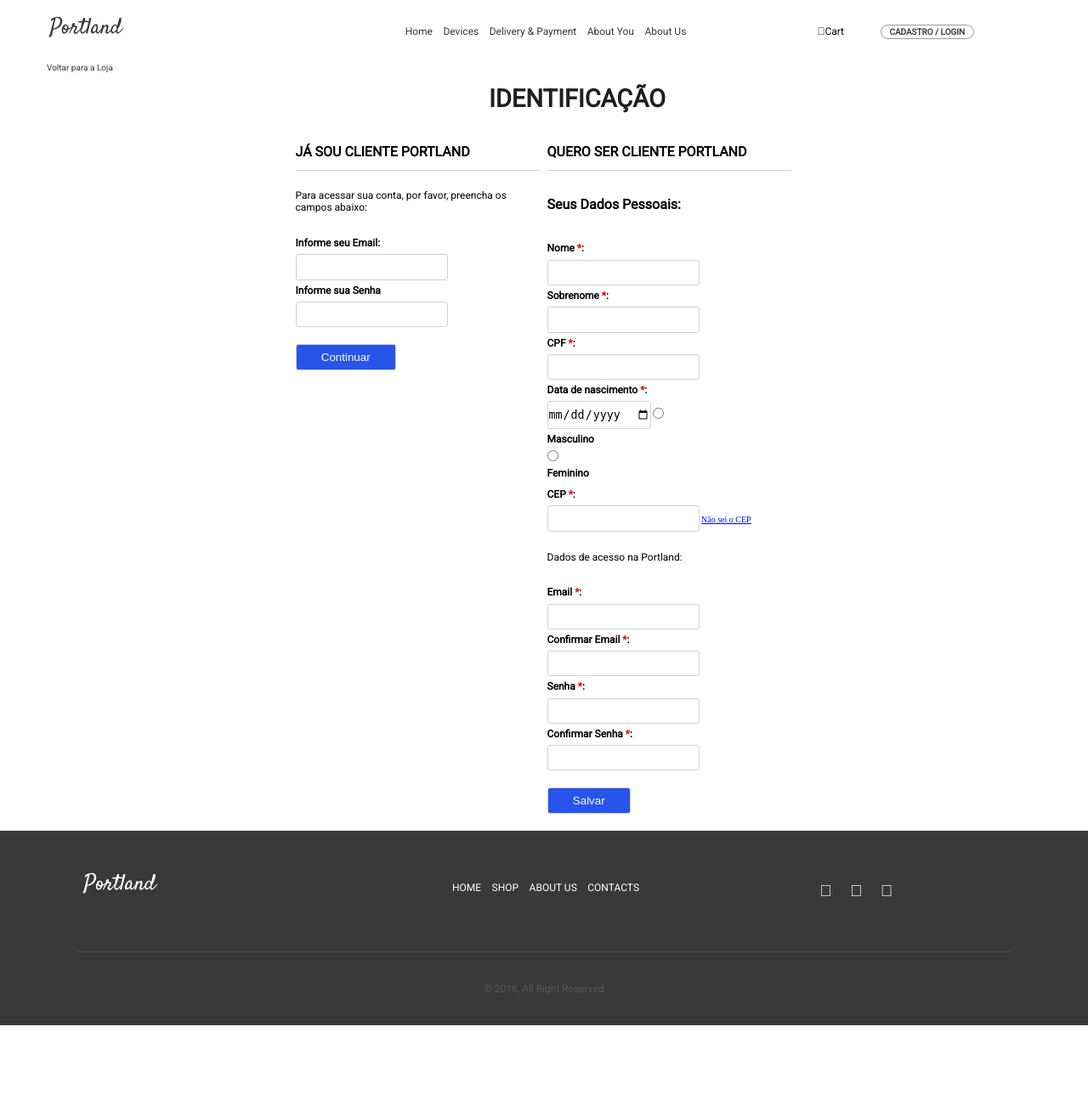
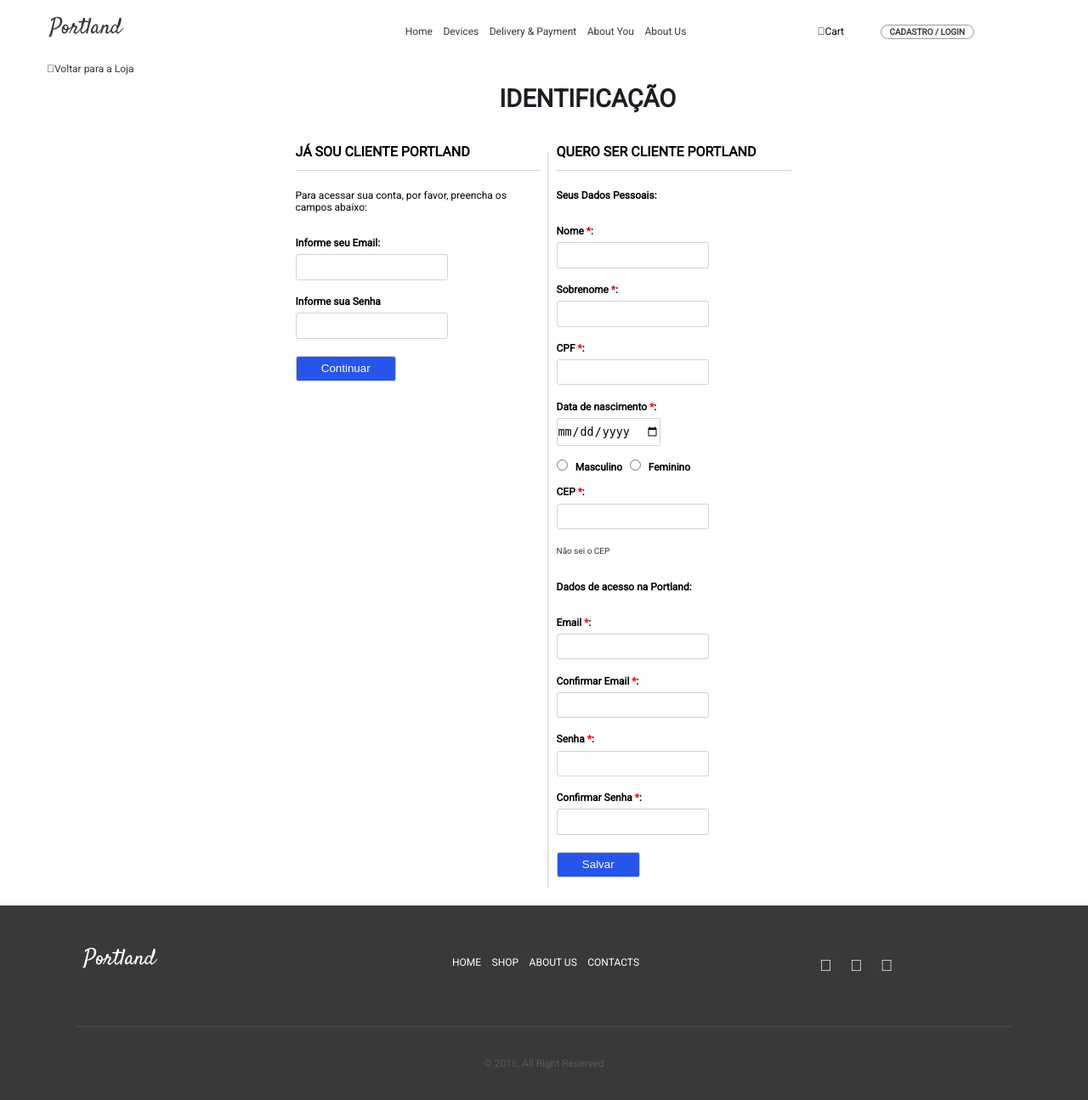
Before and after one commit to DavidMuniz/Projeto_-ecommerce-, a PHP site: page /cadastro.php in a window 1280 px wide. Shown: the whole page at 85% size. Before the commit the page ends 1207 px from the top, so only its background shows below. Run offline with PHP 8.4, Linux system fonts and the light colour scheme; some libraries are stand-ins or nearby versions; some web fonts are replaced.

Commit message:
(Form. Login e Form. Cadastro Ok) --- Definir o Markup Correto !!

```diff
--- a/_assets/_css/style.css
+++ b/_assets/_css/style.css
@@ -327,7 +327,7 @@
     font-weight: bold;
     letter-spacing: 0.1em;
     font-size: 1.0em;
-    color:c;
+    color:#393939;
     text-decoration: none;
 }
 .available-filter a:hover{
@@ -708,12 +708,18 @@
     text-decoration: none;
     color:#393939;
     font-family: 'Roboto',sans-serif;
-}
-.interface-form label{
-    display: block;
+    font-size: 1.2em;
 }
 .interface-form fieldset {
     border: none;
+}
+.interface-form .login{
+    padding-left: 50%;
+}
+.interface-form .new-account{
+    padding-right: 50%;
+    padding-left: 1.0em;
+    border-left: 1px solid #d1d1d1;
 }
 .interface-form legend{
     border-bottom: 1px solid #d1d1d1;
@@ -724,10 +730,17 @@
     text-transform: uppercase;
     font-weight: bold;
 }
-.new-account p:first-of-type{
+.new-account p{
     font-family: 'Roboto',sans-serif;
     font-size: 1.6em;
     font-weight: bold;
+}
+.new-account a{
+    display: block;
+    line-height: 2.5em;
+    font-family: 'Roboto',sans-serif;
+    text-decoration: none;
+    color: #393939;
 }
 .interface-form p{
     font-family: 'Roboto',sans-serif;
@@ -739,20 +752,21 @@
     font-size:1.2em;
     font-weight: bold;
     line-height: 2.1em;
+    display: block;
 }
-.interface-form .login{
-    padding-left: 50%;
-}
-.interface-form .new-account{
-    padding-right: 50%;
+.interface-form input[type="radio"],
+.interface-form label[for*="sexo"]{
+    display: inline;
+    margin-right: 0.5em;
 }
 .interface-form input{
     padding: 0.5em 0;
+    margin-bottom: 1.0em;
     border: 1px solid #d1d1d1;
     border-radius: 3px 3px;
+    display: block;
 }
 .interface-form input[type="submit"]{
-    display: block;
     margin-top:1.5em;
     padding:0.5em 2.2em;
     background:#2754eb;
--- a/cadastro.php
+++ b/cadastro.php
@@ -69,7 +69,7 @@
                 <div class="row">
                     <div class="col">
                         <header class="header-form">
-                            <a href="./">Voltar para a Loja</a>
+                            <a href="./"><span class="entypo-reply"></span>Voltar para a Loja</a>
                             <h1>Identificação</h1>
                         </header>
                         <div class="col col-2">
@@ -97,17 +97,20 @@
 -->
                                     <p>Seus Dados Pessoais:</p>
                                     <label for="nome">Nome <span style="color:#ff0000">*</span>:</label>
-                                    <input type="text" class="nome" id="nome" name="nome" required/>
+                                    <input type="text" class="nome" id="nome" name="nome" required />
                                     <label for="sobrenome">Sobrenome <span style="color:#ff0000">*</span>:</label>
                                     <input type="text" class="sobrenome" id="sobrenome" name="sobrenome" required/>
                                     <label for="cpf">CPF <span style="color:#ff0000">*</span>:</label>
                                     <input type="text" name="cpf" pattern="\d{3}\.\d{3}\.\d{3}-\d{2}" title="Digite um CPF no formato: xxx.xxx.xxx-xx" required/>
                                     <label for="data">Data de nascimento <span style="color:#ff0000">*</span>:</label>
                                     <input type="date" class="data" id="data" name="data" required/>
-                                    <input type="radio" class="radio" id="radio" name="sexo"/>
-                                    <label for="radio">Masculino</label>
-                                    <input type="radio" class="radio" id="radio" name="sexo"/>
-                                    <label for="radio">Feminino</label>
+
+                                    <input type="radio" class="radio" id="sexoM" name="sexo"/>
+                                        <label for="sexoM">Masculino</label>
+
+                                    <input type="radio" class="radio" id="sexoF" name="sexo"/>
+                                        <label for="sexoF">Feminino</label>
+
                                     <label for="nome">CEP <span style="color:#ff0000">*</span>:</label>
                                     <input type="text" name="cep" id="cep" class="cep" required pattern= "[0-9]{5}-[0-9]{3}"/>
                                     <a href="http://www.buscacep.correios.com.br/sistemas/buscacep/buscaCepEndereco.cfm" target="_blank">Não sei o CEP</a>
--- a/index.php
+++ b/index.php
@@ -142,7 +142,7 @@
 
                                         <legend>Available</legend>
                                         <input type="radio" name="available" id="storage">
-                                        <label for="" id="storage">In Storage</label>
+                                        <label for="storage">In Storage</label>
                                         <br>
                                         <input type="radio" name="available" id="storage">
                                         <label for="storage">In Online-Shop</label>
```
